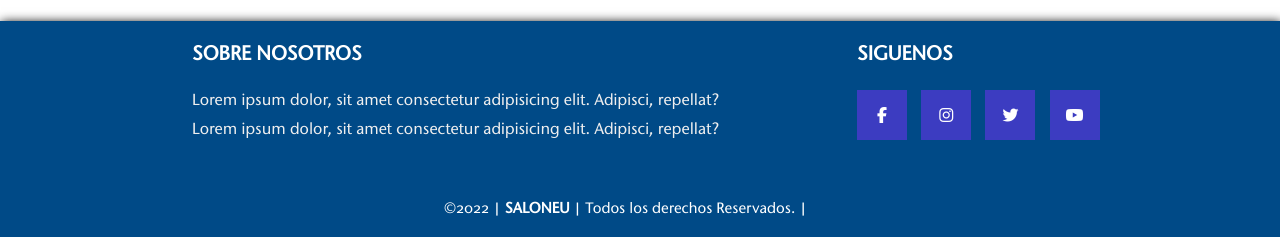
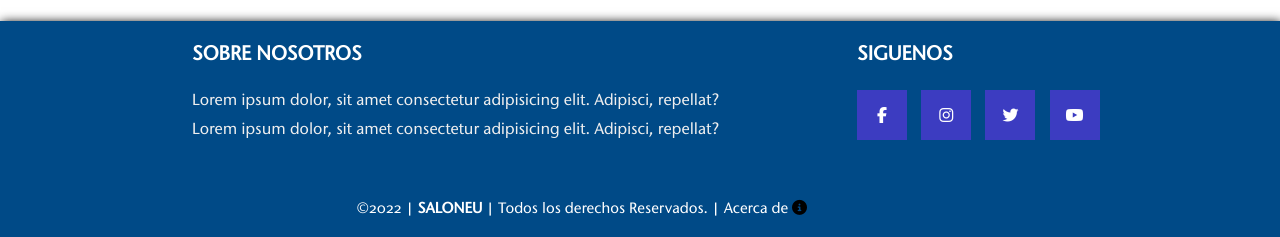
Before and after one commit to LukeSkybutter9/Proyecto-saloneU, a PHP site: page / in a window 1280 px wide. Shown: the part 663-900 px from the top of the page. Run offline with PHP 8.4, Linux system fonts and the light colour scheme; some libraries are stand-ins or nearby versions.

Commit message:
Actualización del acerca de footer

```diff
--- a/css/footer.css
+++ b/css/footer.css
@@ -58,6 +58,7 @@ footer{
 .pie-pagina .grupo2 small{
     font-size: 15px;
 
+
 }
 /*++++++++++++++++++++++++++++++++++++++++++++++++++++++*/
 
--- a/css/style2.css
+++ b/css/style2.css
@@ -11,7 +11,7 @@ h3{
 
 a{
     text-decoration: none;
-    color: black;
+    color: white;
 }
 
 /* --------------------------Body----------------------*/
--- a/index.html
+++ b/index.html
@@ -115,7 +115,7 @@
         </div>
 
         <div class="grupo2">
-            <small>&copy;2022 | <b>SALONEU</b> | Todos los derechos Reservados. | <!--<b href="" class="fa-solid fa-circle-info"><h3>Acerca de</h3></a> </small>-->
+            <small>&copy;2022 | <b>SALONEU</b> | Todos los derechos Reservados. | Acerca de <a  href="" class="fa-solid fa-circle-info">  </a></small>
         </div>
     </footer>
 </body>
--- a/marCaribe.html
+++ b/marCaribe.html
@@ -208,7 +208,8 @@
             </div>
 
             <div class="grupo2">
-                <small>&copy;2022 | <b>SALONEU</b> | Todos los derechos Reservados. </small>
+                <small>&copy;2022 | <b>SALONEU</b> | Todos los derechos Reservados. | Acerca de <a  href="" class="fa-solid fa-circle-info">  </a></small>
+        </div>
             </div>
         </footer>
 
```
